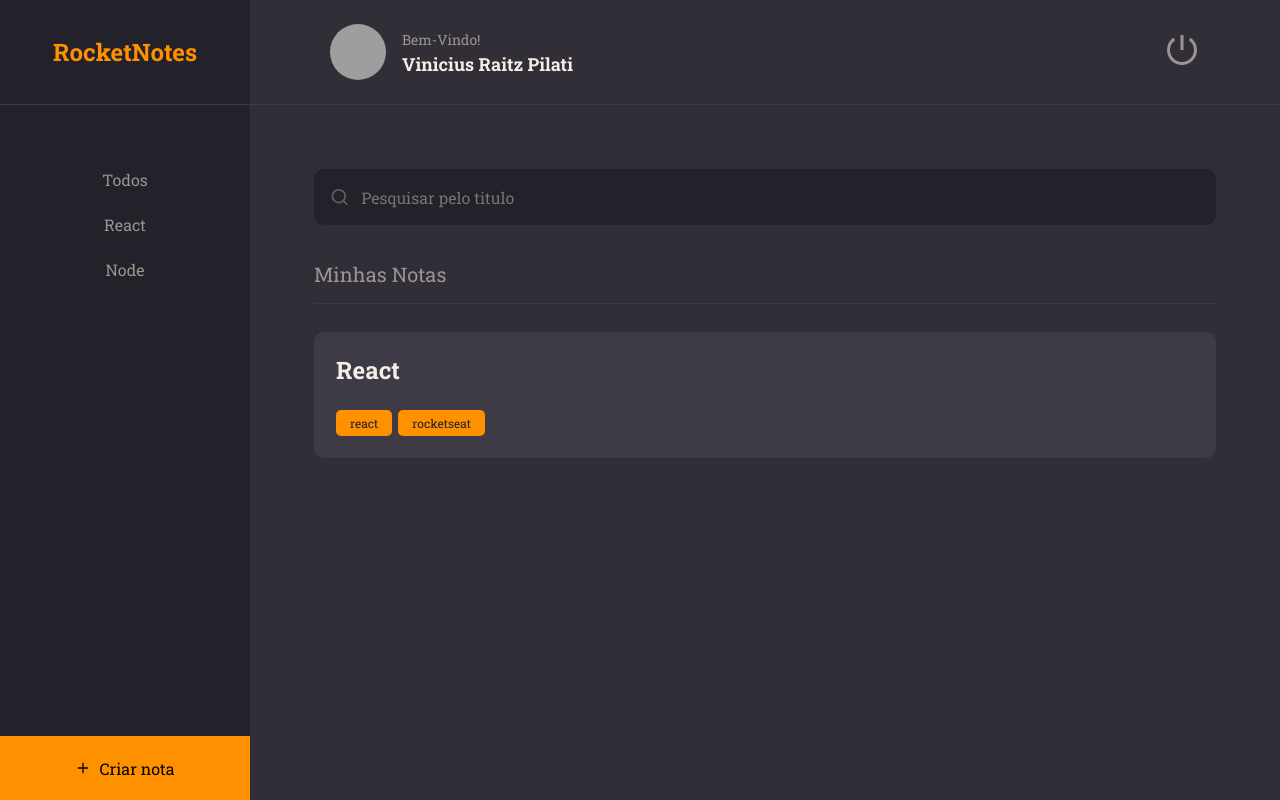
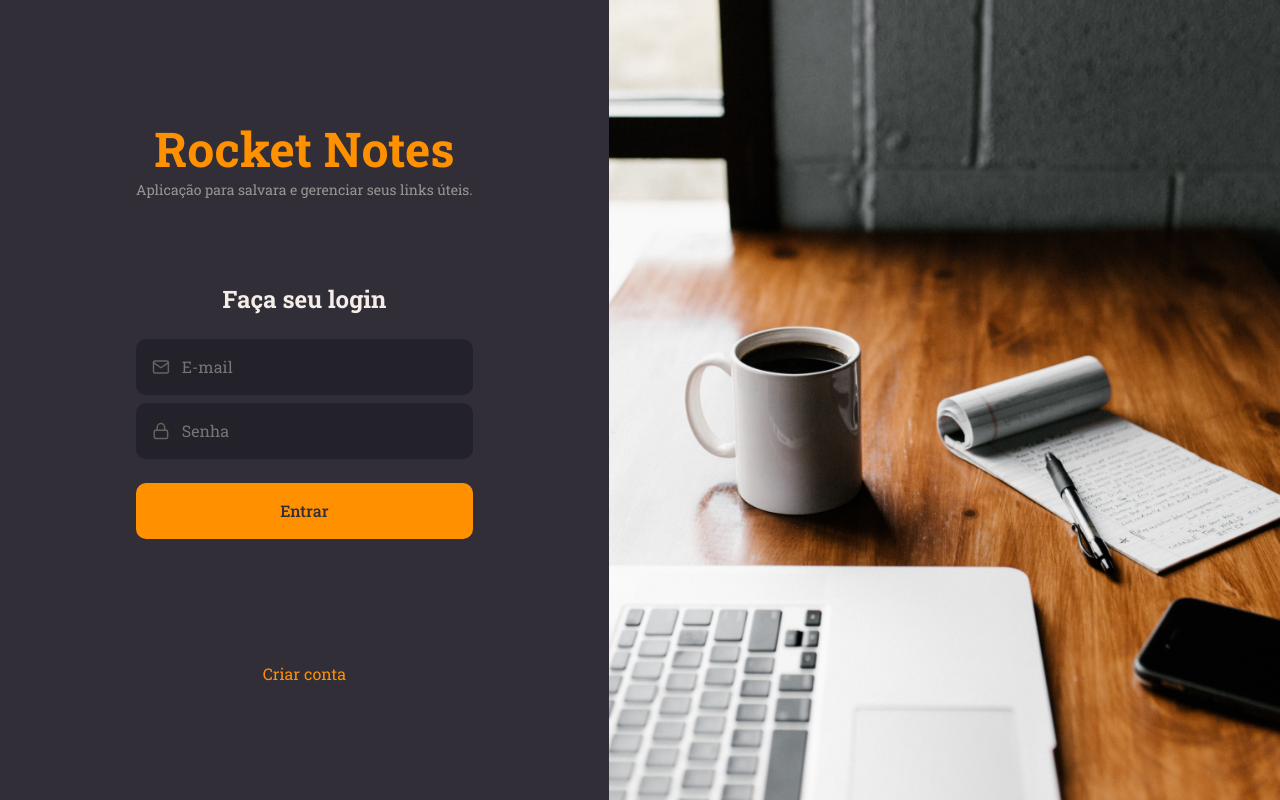
Before and after one commit to ViniciusPilati33333/09_projetoRocketnotes, a React (Vite) app in the folder rocketNotes/: page / in a window 1280 px wide. Built offline with nearby package versions, Linux system fonts and the light colour scheme; grey boxes are pictures that could not be loaded.

Commit message:
making form

```diff
--- a/rocketNotes/src/main.jsx
+++ b/rocketNotes/src/main.jsx
@@ -1,6 +1,6 @@
 import React from 'react'
 import ReactDOM from 'react-dom/client'
-import { Home } from './pages/Home'
+import { SignIn } from './pages/SignIn'
 import { ThemeProvider } from 'styled-components'
 import GlobalStyles from './styles/global'
 import theme from './styles/theme';
@@ -9,7 +9,7 @@
   <React.StrictMode>
     <ThemeProvider theme={theme}>
       <GlobalStyles />
-      <Home />
+      <SignIn />
     </ThemeProvider>
   </React.StrictMode>,
 )
--- /dev/null
+++ b/rocketNotes/src/pages/SignIn/index.jsx
@@ -0,0 +1,36 @@
+// making login interface
+import { FiMail, FiLock } from  'react-icons/fi'
+
+import { Input } from '../../components/input'
+import { Button } from '../../components/button'
+
+import { Container, Form, Background } from "./style";
+
+export function SignIn() {
+    return(
+        <Container>
+            <Form>
+                <h1>Rocket Notes</h1>
+                <p>Aplicação para salvara e gerenciar seus links úteis.</p>
+
+                <h2>Faça seu login</h2>
+                <Input
+                    placeholder="E-mail"
+                    type="text"
+                    icon={FiMail}
+                />
+                 <Input
+                    placeholder="Senha"
+                    type="password"
+                    icon={FiLock}
+                />
+
+                <Button title="Entrar"/>
+
+                <a href="#">Criar conta</a>
+            </Form>
+
+            <Background />
+        </Container>
+    )
+}
--- /dev/null
+++ b/rocketNotes/src/pages/SignIn/style.js
@@ -0,0 +1,46 @@
+import styled from "styled-components";
+import backgroundImg from '../../assets/background.png'
+
+export const Container = styled.div`
+    height: 100vh;
+
+    display: flex;
+    align-items: stretch;
+`;
+
+export const Form = styled.form`
+  padding: 0 136px;
+
+  display: flex;
+  flex-direction: column;
+  justify-content: center;
+  align-items: center;
+  text-align: center;
+
+  > h1 {
+    font-size: 48px;
+    color: ${({ theme }) => theme.COLORS.ORANGE};
+  }
+
+  > h2 {
+    font-size: 24px;
+    margin-top: 84px;
+    margin-bottom: 24px;
+  }
+
+  > p {
+    font-size: 14px;
+    color: ${({ theme }) => theme.COLORS.GRAY_100};
+  }
+
+  > a {
+    margin-top: 124px;
+    color: ${({ theme }) => theme.COLORS.ORANGE};
+  }
+`;
+
+export const Background = styled.div`
+    flex: 1;
+    background: url(${backgroundImg}) no-repeat center center;
+    background-size: cover;
+`;
```
Also changed, not shown: rocketNotes/src/assets/background.png (added).
